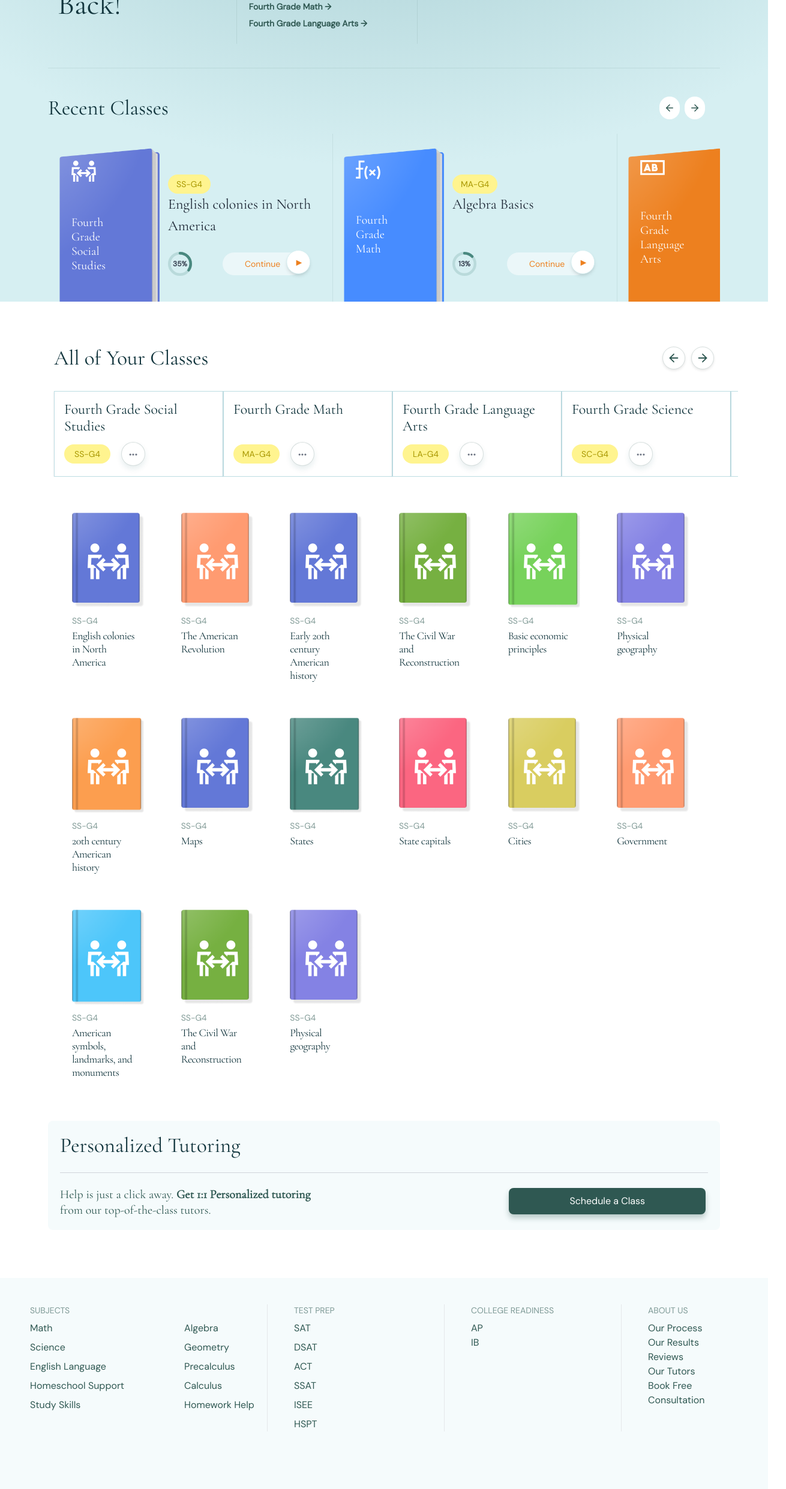
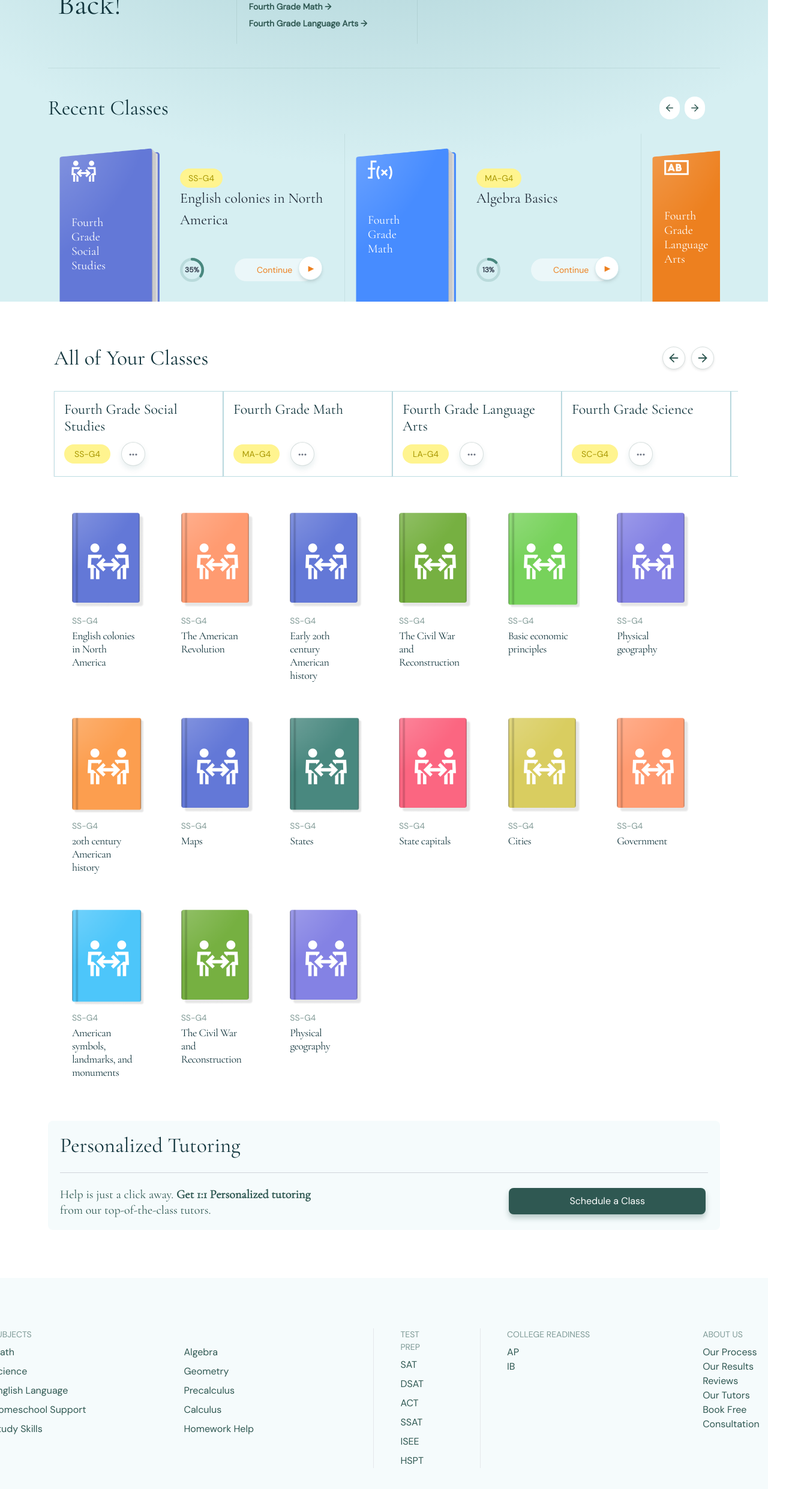
Before and after one commit to pulakkar333/Foundation_learning, a Next.js app: page / in a window 1280 px wide. Shown: the part 280-2763 px from the top of the page at 60% size, 1310 px wide, since content can reach past the window. Built offline with nearby package versions, Linux system fonts and the light colour scheme.

Commit message:
feedbacks

```diff
--- a/src/components/footer.tsx
+++ b/src/components/footer.tsx
@@ -2,15 +2,17 @@ import Image from "next/image";
 
 export default function Footer() {
   return (
-    <footer className="bg-[#F5FBFC] text-gray-800 xl:px-[50px] xl:py-[44px] md:px-[50px] md:py-[25px] xl:w-auto"
-    style={{ display:"flex", flexDirection:"column", alignItems:"center" }} >
-      <div className="container grid md:grid-cols-4 lg:grid-cols-4 xl:text-[12px] xl:space-x-[100px] xl:justify-center">
+    <footer
+      className="bg-[#F5FBFC] text-gray-800 xl:px-[50px] xl:py-[44px] md:px-[50px] md:py-[25px] xl:w-auto"
+      style={{ display: "flex", flexDirection: "column", alignItems: "center" }}
+    >
+      <div className="container md:flex md:flex-row xl:text-[12px] xl:space-x-[100px] xl:justify-center">
         {/* Subjects Section */}
-        <div className="pr-10">
+        <div className="ssm:mt-[40px] ssm:pl-[16px]">
           <h3 className="font-normal text-left uppercase text-[14px] font-dm text-[rgba(47,88,82,0.60)] mb-[7px]">
             SUBJECTS
           </h3>
-          <div className="flex flex-row items-start xl:gap-x-[100px] md:flex-col xl:flex-row md:gap-y-4 xl:w-auto">
+          <div className="flex flex-row items-start xl:gap-x-[100px] md:flex-col xl:flex-row md:gap-y-4 xl:w-auto ssm:gap-x-[40px]">
             {/* First UL */}
             <ul className="text-[#2F5852] text-[16px] font-dm-sans leading-normal xl:w-[220px] xl:h-[145px] space-y-2 md:w-full">
               <li className="whitespace-nowrap">Math</li>
@@ -32,7 +34,9 @@ export default function Footer() {
         </div>
 
         {/* Test Prep Section */}
-        <div className="xl:px-[44px] md:px-[44px] border-l md:border-l xl:border-l">
+        <div className="ssm:flex ssm:flex-row ssm:gap-x-[50px] ssm:mt-[40px] ssm:pl-[16px] md:flex-block">
+          {/* Test Prep Section */}
+          <div className="xl:px-[44px] md:px-[44px] border-l ssm:border-l-0 md:border-l xl:border-l">
             <h3 className="font-normal text-left uppercase text-[14px] font-dm-sans text-[rgba(47,88,82,0.60)] mb-[7px]">
               TEST PREP
             </h3>
@@ -47,8 +51,8 @@ export default function Footer() {
           </div>
 
           {/* College Readiness Section */}
-        <div className="border-l xl:px-[44px] md:px-[44px]">
-          <h3 className="font-normal text-left uppercase text-[14px] font-dm-sans text-[rgba(47,88,82,0.60)] mb-[7px] xl:whitespace-nowrap">
+          <div className="border-l xl:px-[44px] md:px-[44px] ssm:pl-[20px]">
+            <h3 className="font-normal text-left uppercase text-[14px] font-dm-sans text-[rgba(47,88,82,0.60)] mb-[7px] xl:whitespace-nowrap ">
               COLLEGE READINESS
             </h3>
             <ul className="text-[#2F5852] text-[16px] font-dm-sans leading-normal md:w-full md:flex-col">
@@ -56,9 +60,10 @@ export default function Footer() {
               <li>IB</li>
             </ul>
           </div>
+        </div>
 
         {/* About Us Section */}
-        <div className="border-l xl:px-[44px] md:px-[44px]">
+        <div className="border-l xl:px-[44px] md:px-[44px] ssm:mt-[40px] ssm:pl-[16px] ssm:border-l-0">
           <h3 className="font-normal text-left uppercase text-[14px] font-dm-sans text-[rgba(47,88,82,0.60)] mb-[7px]">
             ABOUT US
           </h3>
@@ -77,7 +82,7 @@ export default function Footer() {
       {/* Footer Bottom Section */}
 
       <div className="container mx-auto grid gap-6 md:grid-cols-2 xl:grid-cols-4">
-        <div className="order-1 md:order-2 xl:order-1 flex xl:flex-col md:flex-row items-center md:items-start md:gap-[100px] xl:gap-0 md:border-r xl:border-0 ">
+        <div className="order-2 ssm:order-2 md:order-2 xl:order-1 flex ssm:flex-col xl:flex-col md:flex-row items-center md:items-start md:gap-[100px] xl:gap-0 md:border-r xl:border-0">
           <Image
             className="xl:border-b"
             src="/logo/logo.png"
@@ -85,17 +90,17 @@ export default function Footer() {
             width={276.818}
             height={35}
           />
-          <div className="mt-[10px] flex flex-col md:flex-col ">
-            <p className="text-[#2F5852] text-[16px] font-dm-sans md:whitespace-nowrap">
+          <div className="mt-[10px] flex flex-col md:flex-col ssm:flex">
+            <p className="text-[#2F5852] text-[16px] font-dm-sans md:whitespace-nowrap ssm:whitespace-nowrap">
               Terms and Conditions &bull; Privacy Policy
             </p>
-            <p className="mt-[10px] md:mt-0 text-[rgba(47,88,82,0.60)] text-[16px] font-dm-sans md:whitespace-nowrap">
+            <p className="mt-[10px] md:mt-0 text-[rgba(47,88,82,0.60)] text-[16px] font-dm-sans md:whitespace-nowrap ssm:whitespace-nowrap">
               &copy;Copyright {new Date().getFullYear()} Foundation Learning
             </p>
           </div>
         </div>
 
-        <div className="order-2 md:order-1 xl:order-2 flex justify-end items-start space-x-12 col-span-3 md:border-b xl:border-b-0 md:py-4 ">
+        <div className="order-1 ssm:order-1 md:order-1 xl:order-2 flex justify-end space-x-12 col-span-3 md:border-b md:border-t xl:border-b-0 xl:border-t-0 md:py-4 ">
           <div className="flex items-start xl:space-x-4 md:space-x-4 md:whitespace-nowrap">
             <Image
               src="/logo/phone.png"
@@ -136,14 +141,14 @@ export default function Footer() {
           </div>
 
           <div className="flex flex-col space-y-2 md:whitespace-nowrap">
-            <div className="flex items-center xl:space-x-2">
+            <div className="flex items-center xl:space-x-2 md:space-x-2">
               <Image
                 src="/logo/map.png"
                 alt="Foundation Learning"
                 width={21}
                 height={18}
               />
-              <h3 className="text-[14px] text-[rgba(47,88,82,0.60)] uppercase font-dm-sans">
+              <h3 className="text-[14px] ssm:text-[10px] text-[rgba(47,88,82,0.60)] uppercase font-dm-sans">
                 ADDRESS
               </h3>
             </div>
--- a/src/components/heroSection.tsx
+++ b/src/components/heroSection.tsx
@@ -70,7 +70,7 @@ export default function HeroSection() {
     >
       <div className="xl:mt-[100px] md:mt-[150px] ssm:mt-[150px]">
         <div className="flex flex-col md:flex-row xl:justify-between border-l border-[#2F58521A] lg:border-hidden md:border-hidden sm:border-[#2F58521A] sm:border-l-0 sm:pl-0 sm:pb-0">
-          <h1 className="xl:text-[50px] md:text-[50px] ssm:text-[40px] text-[#12353D] font-cormorant xl:font-[500] xl:w-auto xl:h-auto md:w-[343px] md:h-[122px] leading-normal ssm:px-[16px]">
+          <h1 className="xl:text-[50px] md:text-[50px] ssm:text-[40px] text-[#12353D] font-cormorant xl:font-[500] md:font-[500] ssm:font-[500] xl:w-auto xl:h-auto md:w-[343px] md:h-[122px] leading-normal ssm:px-[16px]">
             Hello <em className="italic xl:font-[400]">Emma</em>, Welcome Back!
           </h1>
 
@@ -95,12 +95,12 @@ export default function HeroSection() {
           </div>
 
           {/* Overview section */}
-          <div className="w-full md:w-1/3 md:border-l border-[#2F58521A] md:pl-[20px] py-4 order-3 md:order-2 xl:mr-[300px] xl:ml-[10px] ssm:px-[16px] ssm:order-1 ssm:border-t md:border-t-0">
+          <div className="w-full md:w-1/6 xl:w-1/3 md:border-l border-[#2F58521A] md:pl-[20px] py-4 order-3 md:order-2 xl:mr-[300px] xl:ml-[10px] ssm:px-[16px] ssm:order-1 ssm:border-t md:border-t-0 md:ml-0 md:mr-0">
             <button className="px-3 py-2 bg-white text-[#2F5852] rounded-full text-sm font-normal">
               Overview
             </button>
             <ul className="mt-4 space-y-2 text-[#2F5852] text-[16px] font-medium">
-              <li className="flex items-center">
+              <li className="flex items-center md:whi">
                 <i className="fa-solid fa-circle-check text-[#2F5852] opacity-40 mr-2 text-[9px]"></i>
                 1:1 Tutoring Class
               </li>
--- a/src/components/navigiation.tsx
+++ b/src/components/navigiation.tsx
@@ -7,7 +7,9 @@ import { Search, ChevronDown } from "lucide-react";
 export default function Layout() {
   return (
     <>
-      <Navigation />
+      <div className="">
+        <Navigation />
+      </div>
       <div className="xl:hidden">
         <Navigation second />
       </div>
@@ -62,7 +64,10 @@ function Navigation({ second = false }: { second?: boolean }) {
 
       {!second ? (
         <nav className="hidden xl:pl-[160px] lg:flex items-center flex-shrink-0 h-full">
-          <NavLinks />
+          {/* Hide NavLinks on lg screens */}
+          <div className="hidden lg:hidden xl:flex">
+            <NavLinks />
+          </div>
         </nav>
       ) : (
         <nav className="flex items-center justify-between flex-shrink-0 h-full w-full overflow-x-auto">
--- a/src/components/slider.tsx
+++ b/src/components/slider.tsx
@@ -148,7 +148,7 @@ export default function Slider({ title, data, className }: SliderProps) {
                   </div>
                 </div>
 
-                <div className="flex flex-col justify-center ssm:ml-[-10px]">
+                <div className="flex flex-col justify-center ssm:ml-[10px]">
                   <div className="flex flex-col items-center ssm:items-start sm:items-start">
                     <span
                       className="flex flex-shrink-0 items-center justify-center w-auto h-[32px] px-[14px] py-[7px] rounded-full bg-[#FFF48F] ssm:self-start"
@@ -175,7 +175,7 @@ export default function Slider({ title, data, className }: SliderProps) {
                     </h3>
                   </div>
 
-                  <div className="flex items-center xl:space-x-[50px] md:space-x-[50px] ssm:space-x-[5px]">
+                  <div className="flex items-center xl:space-x-[50px] md:space-x-[50px] ssm:space-x-[5px] xl:mt-[20px]">
                     <div className="relative w-[59px] h-[59px] ssm:w-[40px] ssm:h-[40px]">
                       <svg className="w-full h-full" viewBox="0 0 36 36">
                         <circle
```
Lines whose indentation alone changed are shown as unchanged.
